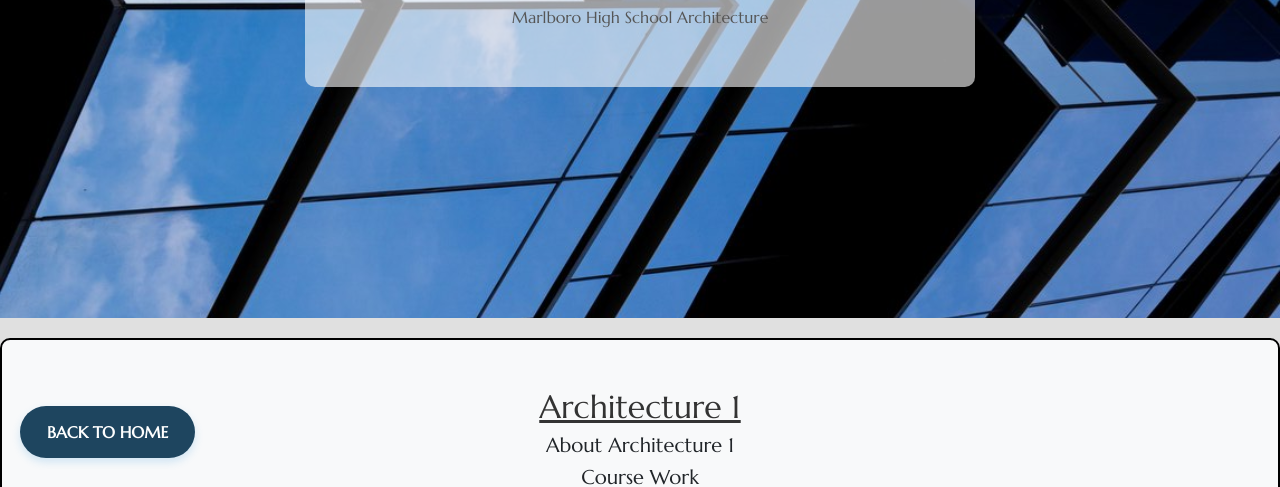
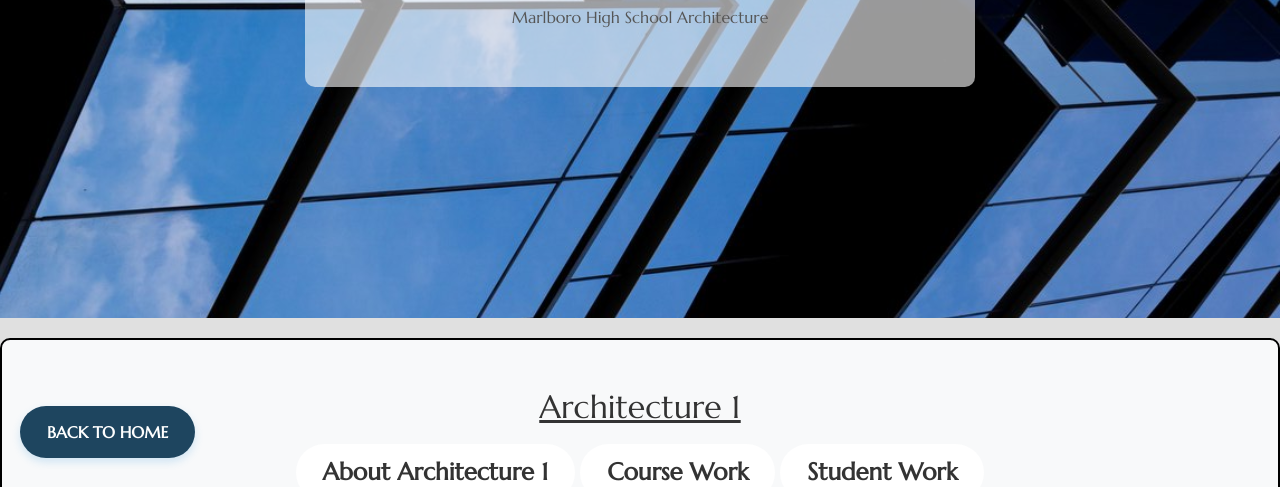
Before and after one commit to 525gtarantola/Architecture, a plain HTML site: page arch.html in a window 1280 px wide. Shown: the part 322-809 px from the top of the page. Drawn offline with nearby package versions, Linux system fonts and the light colour scheme; a script that the page names is missing.

Commit message:
button style changes

```diff
--- a/style.css
+++ b/style.css
@@ -139,46 +139,56 @@ h2 {
     margin-top: 20px; /* Adds space between the images and the button */
 }
 
-/* Common styles for the headers to make them look like buttons */
-#about-arch-header,
-#course-work-header,
-#student-work-header {
+/* Common styles for the clickable section headers */
+#about-arch1-header,
+#course-work1-header,
+#student-work1-header,
+#about-arch2-header,
+#course-work2-header,
+#student-work2-header,
+#about-arch3-header,
+#course-work3-header,
+#student-work3-header {
     font-size: 24px;
     font-weight: 600;
     color: #333;
     cursor: pointer;
-    padding: 12px 25px; /* Same padding as the buttons */
-    border: 2px solid transparent; /* No border initially */
-    border-radius: 30px; /* Rounded corners like the buttons */
-    background-color: #fff; /* White background by default */
+    padding: 12px 25px; /* Padding for a button-like look */
+    border: 2px solid transparent;
+    border-radius: 30px;
+    background-color: #fff;
     transition: all 0.3s ease;
-    display: inline-block; /* Make it inline-block to behave like a button */
-    margin: 10px 0; /* Add some space between the headers */
+    display: inline-block;
+    margin: 10px 0;
 }
 
-/* Hover effect for the headers to match the buttons */
-#about-arch-header:hover,
-#course-work-header:hover,
-#student-work-header:hover {
-    color: #fff; /* White text color on hover */
-    background-color: #1e455f; /* Background color matching the button color */
+/* Hover effect for clickable section headers */
+#about-arch1-header:hover,
+#course-work1-header:hover,
+#student-work1-header:hover,
+#about-arch2-header:hover,
+#course-work2-header:hover,
+#student-work2-header:hover,
+#about-arch3-header:hover,
+#course-work3-header:hover,
+#student-work3-header:hover {
+    color: #fff;
+    background-color: #1e455f; /* Matching button color */
     transform: translateY(-3px); /* Lift effect */
-    box-shadow: 0 8px 16px rgba(52, 152, 219, 0.3); /* Add shadow */
+    box-shadow: 0 8px 16px rgba(52, 152, 219, 0.3); /* Soft shadow */
     padding: 12px 25px; /* Maintain padding on hover */
-    border-radius: 30px; /* Keep rounded corners */
+    border-radius: 30px;
 }
 
-/* Back to Home Button */
 /* Back to Home Button */
 .back-to-home {
     position: fixed;
     bottom: 20px;
     left: 20px;
     z-index: 1000; /* Ensures it stays above other elements */
-  }
+}
 
-
-  .back-to-home:hover {
+.back-to-home:hover {
     background-color: #0056b3;
     transform: translateY(-3px);
-  }
+}
```
